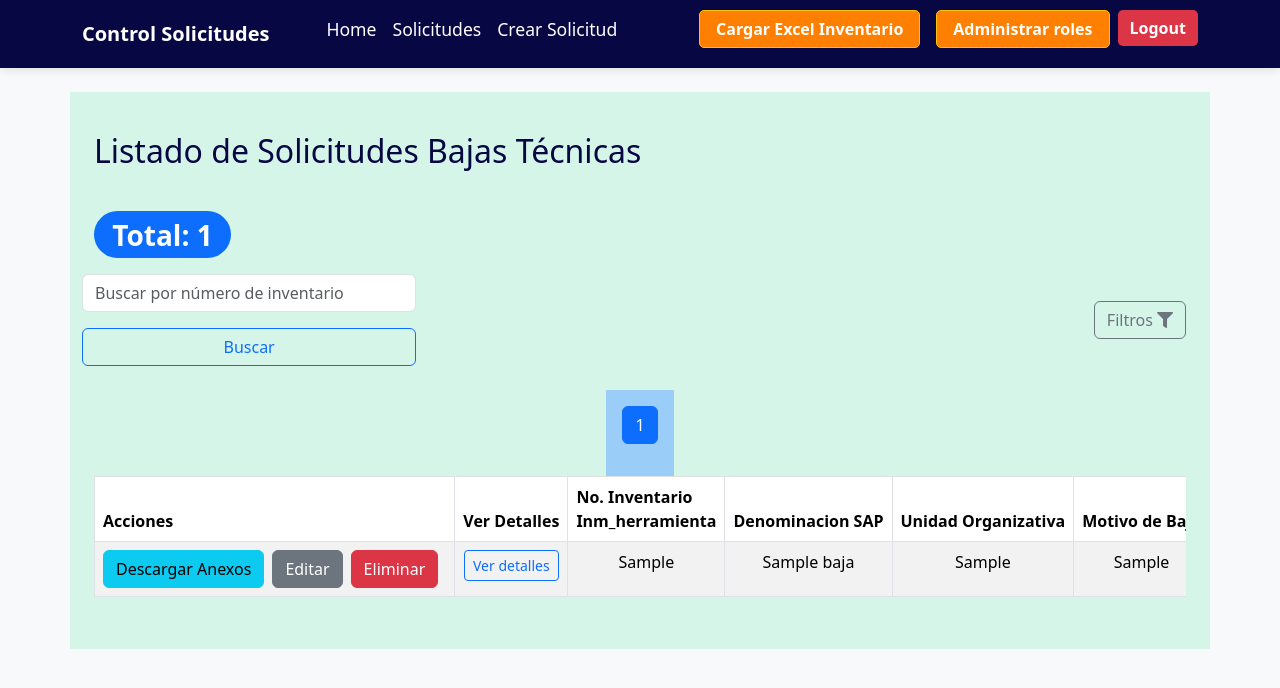
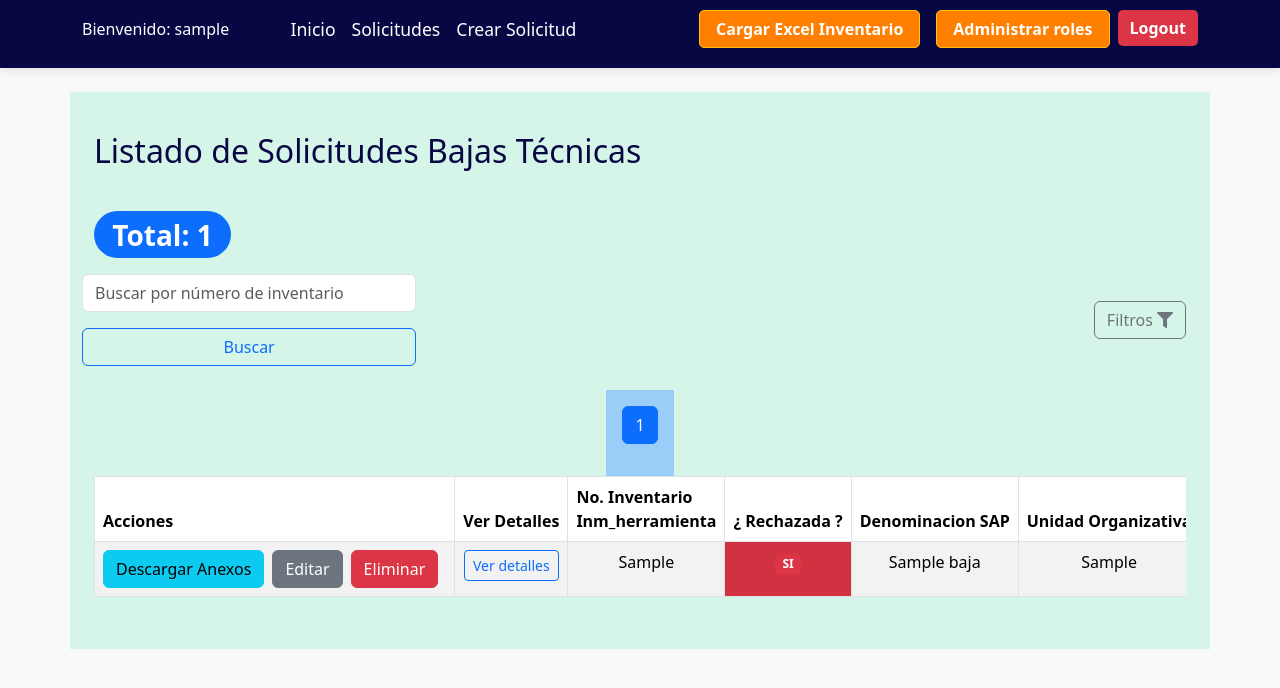
Before and after one commit to maikelamaran/bajas_tecnicas, a Django app: page /bajas/ in a window 1280 px wide. Shown: the top 688 px of the page. Run offline with Django 5.2, Linux system fonts and the light colour scheme; a user stored in the database is signed in; tables that the repository leaves empty hold one stand-in row (values such as "Sample post"); some libraries are stand-ins or nearby versions.

Commit message:
subiendo cambios de lenguaje, todo el trabajo con el nuevo campo rechazada y lo que implica rechazar

```diff
--- a/bajastecnicas/bajas/choices.py
+++ b/bajastecnicas/bajas/choices.py
@@ -85,6 +85,10 @@ ESTADO_ACTUAL_CHOICES = [
     ('Regular', 'Regular'),
     ('Bueno', 'Bueno'),
 ]
+RECHAZADA_CHOICES = [
+    ('False', 'No'),
+    ('True', 'Si'),
+]
 
 AREA_PERTENECE = [
     ('DTAR, Dirección', 'DTAR, Dirección'),
--- a/bajastecnicas/bajas/forms.py
+++ b/bajastecnicas/bajas/forms.py
@@ -1,6 +1,6 @@
 from django import forms
 from . import models
-from .choices import ESTADO_ACTUAL_CHOICES, ESTADO_CHOICES, MOTIVO_BAJA_CHOICES, DESTINO_FINAL_CHOICES, ANEXOS_CHOICES, UNIDAD_ORGANIZATIVA_CHOICES, DETALLES_CHOICES,AREA_PERTENECE
+from .choices import ESTADO_ACTUAL_CHOICES,RECHAZADA_CHOICES, ESTADO_CHOICES, MOTIVO_BAJA_CHOICES, DESTINO_FINAL_CHOICES, ANEXOS_CHOICES, UNIDAD_ORGANIZATIVA_CHOICES, DETALLES_CHOICES,AREA_PERTENECE
 from django.contrib.auth.models import User
 
 class BajasForm(forms.ModelForm):
@@ -12,12 +12,13 @@ class BajasForm(forms.ModelForm):
         if user and not (user.is_superuser or user.has_perm("users.administrador_roles")):
             self.fields['responsable'].disabled = True
             self.fields['responsable'].help_text = "Solo los administradores de roles pueden modificar este campo."
+        self.fields['rechazada'].help_text = "Una vez rechazada la solicitud pásela a <strong>No</strong> cuando vaya a llenar los campos que le faltaron."
 
     # Campos del formulario
     class Meta:
         model = models.Bajas
         fields = [
-            "no_inv", "inm_herramienta", "denominacion_SAP", "unidad_org", "area_pertenece","fabricante","modelo","estado_actual","descripcion_est_actual","uso_actual","foto", "observaciones",
+            "no_inv", "inm_herramienta", "rechazada","denominacion_SAP", "unidad_org", "area_pertenece","fabricante","modelo","estado_actual","descripcion_est_actual","uso_actual","foto", "observaciones",
             "estado", "motivo_baja", "destino_final", "años_explotacion", "valor_residual",
             "detalle","argumento_deteriorado","argumento_obsoleto", "fecha_solicitud", "archivo_mov_aft","responsable"
         ]
@@ -26,6 +27,7 @@ class BajasForm(forms.ModelForm):
         widgets = {
             'no_inv': forms.TextInput(attrs={'class': 'form-control'}),
             'inm_herramienta': forms.TextInput(attrs={'class': 'form-control'}),
+            'rechazada': forms.Select(attrs={'class': 'form-control'}, choices=RECHAZADA_CHOICES),
             'denominacion_SAP': forms.TextInput(attrs={'class': 'form-control'}),
             'unidad_org': forms.Select(attrs={'class': 'form-control'}, choices=UNIDAD_ORGANIZATIVA_CHOICES),
             'area_pertenece': forms.TextInput(attrs={'class': 'form-control'}),
--- a/bajastecnicas/bajas/models.py
+++ b/bajastecnicas/bajas/models.py
@@ -53,6 +53,7 @@ class Bajas(models.Model):
     aprobado_anexoA2 = models.BooleanField(default=False)
     aprobado_anexoA3 = models.BooleanField(default=False)
     responsable = models.ForeignKey(User, on_delete=models.SET_NULL, null=True, blank=True)
+    rechazada = models.BooleanField(default=False)
 
 
     #de esta forma hago que las propiedades anexo_a, anexo_a1, a2, y a3 sean computados,
--- a/bajastecnicas/bajas/templates/bajas/bajas_list.html
+++ b/bajastecnicas/bajas/templates/bajas/bajas_list.html
@@ -51,12 +51,12 @@
           <ul class="pagination">
             {% if bajas.has_previous %}
             <li class="page-item">
-                <a class="page-link" href="?page=1{% if request.GET.sort_by %}&sort_by={{ request.GET.sort_by }}{% endif %}{% if request.GET.noinv_herramienta %}&noinv_herramienta={{ request.GET.noinv_herramienta }}{% endif %}{% if request.GET.fecha_inicio %}&fecha_inicio={{ request.GET.fecha_inicio }}{% endif %}{% if request.GET.fecha_fin %}&fecha_fin={{ request.GET.fecha_fin }}{% endif %}{% if request.GET.fecha_inicio_solic %}&fecha_inicio_solic={{ request.GET.fecha_inicio_solic }}{% endif %}{% if request.GET.fecha_fin_solic %}&fecha_fin_solic={{ request.GET.fecha_fin_solic }}{% endif %}{% if request.GET.estado %}&estado={{ request.GET.estado }}{% endif %}{% if request.GET.unidad_org %}&unidad_org={{ request.GET.unidad_org }}{% endif %}{% if request.GET.motivo_baja %}&motivo_baja={{ request.GET.motivo_baja }}{% endif %}{% if request.GET.destino_final %}&destino_final={{ request.GET.destino_final }}{% endif %}{% if request.GET.anexo_a %}&anexo_a={{ request.GET.anexo_a }}{% endif %}{% if request.GET.anexo_a1 %}&anexo_a1={{ request.GET.anexo_a1 }}{% endif %}{% if request.GET.anexo_a2 %}&anexo_a2={{ request.GET.anexo_a2 }}{% endif %}{% if request.GET.anexo_a3 %}&anexo_a3={{ request.GET.anexo_a3 }}{% endif %}{% if request.GET.responsable %}&responsable={{ request.GET.responsable }}{% endif %}" aria-label="Primera">
+                <a class="page-link" href="?page=1{% if request.GET.sort_by %}&sort_by={{ request.GET.sort_by }}{% endif %}{% if request.GET.noinv_herramienta %}&noinv_herramienta={{ request.GET.noinv_herramienta }}{% endif %}{% if request.GET.fecha_inicio %}&fecha_inicio={{ request.GET.fecha_inicio }}{% endif %}{% if request.GET.fecha_fin %}&fecha_fin={{ request.GET.fecha_fin }}{% endif %}{% if request.GET.fecha_inicio_solic %}&fecha_inicio_solic={{ request.GET.fecha_inicio_solic }}{% endif %}{% if request.GET.fecha_fin_solic %}&fecha_fin_solic={{ request.GET.fecha_fin_solic }}{% endif %}{% if request.GET.estado %}&estado={{ request.GET.estado }}{% endif %}{% if request.GET.unidad_org %}&unidad_org={{ request.GET.unidad_org }}{% endif %}{% if request.GET.motivo_baja %}&motivo_baja={{ request.GET.motivo_baja }}{% endif %}{% if request.GET.destino_final %}&destino_final={{ request.GET.destino_final }}{% endif %}{% if request.GET.anexo_a %}&anexo_a={{ request.GET.anexo_a }}{% endif %}{% if request.GET.anexo_a1 %}&anexo_a1={{ request.GET.anexo_a1 }}{% endif %}{% if request.GET.anexo_a2 %}&anexo_a2={{ request.GET.anexo_a2 }}{% endif %}{% if request.GET.anexo_a3 %}&anexo_a3={{ request.GET.anexo_a3 }}{% endif %}{% if request.GET.responsable %}&responsable={{ request.GET.responsable }}{% endif %}{% if request.GET.rechazada %}&rechazada={{ request.GET.rechazada }}{% endif %}" aria-label="Primera">
                 <span aria-hidden="true">&laquo;</span>
               </a>
             </li>
             <li class="page-item">
-                <a class="page-link" href="?page={{ bajas.previous_page_number }}{% if request.GET.sort_by %}&sort_by={{ request.GET.sort_by }}{% endif %}{% if request.GET.noinv_herramienta %}&noinv_herramienta={{ request.GET.noinv_herramienta }}{% endif %}{% if request.GET.fecha_inicio %}&fecha_inicio={{ request.GET.fecha_inicio }}{% endif %}{% if request.GET.fecha_fin %}&fecha_fin={{ request.GET.fecha_fin }}{% endif %}{% if request.GET.fecha_inicio_solic %}&fecha_inicio_solic={{ request.GET.fecha_inicio_solic }}{% endif %}{% if request.GET.fecha_fin_solic %}&fecha_fin_solic={{ request.GET.fecha_fin_solic }}{% endif %}{% if request.GET.estado %}&estado={{ request.GET.estado }}{% endif %}{% if request.GET.unidad_org %}&unidad_org={{ request.GET.unidad_org }}{% endif %}{% if request.GET.motivo_baja %}&motivo_baja={{ request.GET.motivo_baja }}{% endif %}{% if request.GET.destino_final %}&destino_final={{ request.GET.destino_final }}{% endif %}{% if request.GET.anexo_a %}&anexo_a={{ request.GET.anexo_a }}{% endif %}{% if request.GET.anexo_a1 %}&anexo_a1={{ request.GET.anexo_a1 }}{% endif %}{% if request.GET.anexo_a2 %}&anexo_a2={{ request.GET.anexo_a2 }}{% endif %}{% if request.GET.anexo_a3 %}&anexo_a3={{ request.GET.anexo_a3 }}{% endif %}{% if request.GET.responsable %}&responsable={{ request.GET.responsable }}{% endif %}" aria-label="Anterior">
+                <a class="page-link" href="?page={{ bajas.previous_page_number }}{% if request.GET.sort_by %}&sort_by={{ request.GET.sort_by }}{% endif %}{% if request.GET.noinv_herramienta %}&noinv_herramienta={{ request.GET.noinv_herramienta }}{% endif %}{% if request.GET.fecha_inicio %}&fecha_inicio={{ request.GET.fecha_inicio }}{% endif %}{% if request.GET.fecha_fin %}&fecha_fin={{ request.GET.fecha_fin }}{% endif %}{% if request.GET.fecha_inicio_solic %}&fecha_inicio_solic={{ request.GET.fecha_inicio_solic }}{% endif %}{% if request.GET.fecha_fin_solic %}&fecha_fin_solic={{ request.GET.fecha_fin_solic }}{% endif %}{% if request.GET.estado %}&estado={{ request.GET.estado }}{% endif %}{% if request.GET.unidad_org %}&unidad_org={{ request.GET.unidad_org }}{% endif %}{% if request.GET.motivo_baja %}&motivo_baja={{ request.GET.motivo_baja }}{% endif %}{% if request.GET.destino_final %}&destino_final={{ request.GET.destino_final }}{% endif %}{% if request.GET.anexo_a %}&anexo_a={{ request.GET.anexo_a }}{% endif %}{% if request.GET.anexo_a1 %}&anexo_a1={{ request.GET.anexo_a1 }}{% endif %}{% if request.GET.anexo_a2 %}&anexo_a2={{ request.GET.anexo_a2 }}{% endif %}{% if request.GET.anexo_a3 %}&anexo_a3={{ request.GET.anexo_a3 }}{% endif %}{% if request.GET.responsable %}&responsable={{ request.GET.responsable }}{% endif %}{% if request.GET.rechazada %}&rechazada={{ request.GET.rechazada }}{% endif %}" aria-label="Anterior">
                 <span aria-hidden="true">&lt;</span>
               </a>
             </li>
@@ -68,12 +68,12 @@
 
             {% if bajas.has_next %}
             <li class="page-item">
-                <a class="page-link" href="?page={{ bajas.next_page_number }}{% if request.GET.sort_by %}&sort_by={{ request.GET.sort_by }}{% endif %}{% if request.GET.noinv_herramienta %}&noinv_herramienta={{ request.GET.noinv_herramienta }}{% endif %}{% if request.GET.fecha_inicio %}&fecha_inicio={{ request.GET.fecha_inicio }}{% endif %}{% if request.GET.fecha_fin %}&fecha_fin={{ request.GET.fecha_fin }}{% endif %}{% if request.GET.fecha_inicio_solic %}&fecha_inicio_solic={{ request.GET.fecha_inicio_solic }}{% endif %}{% if request.GET.fecha_fin_solic %}&fecha_fin_solic={{ request.GET.fecha_fin_solic }}{% endif %}{% if request.GET.estado %}&estado={{ request.GET.estado }}{% endif %}{% if request.GET.unidad_org %}&unidad_org={{ request.GET.unidad_org }}{% endif %}{% if request.GET.motivo_baja %}&motivo_baja={{ request.GET.motivo_baja }}{% endif %}{% if request.GET.destino_final %}&destino_final={{ request.GET.destino_final }}{% endif %}{% if request.GET.anexo_a %}&anexo_a={{ request.GET.anexo_a }}{% endif %}{% if request.GET.anexo_a1 %}&anexo_a1={{ request.GET.anexo_a1 }}{% endif %}{% if request.GET.anexo_a2 %}&anexo_a2={{ request.GET.anexo_a2 }}{% endif %}{% if request.GET.anexo_a3 %}&anexo_a3={{ request.GET.anexo_a3 }}{% endif %}{% if request.GET.responsable %}&responsable={{ request.GET.responsable }}{% endif %}" aria-label="Siguiente">
+                <a class="page-link" href="?page={{ bajas.next_page_number }}{% if request.GET.sort_by %}&sort_by={{ request.GET.sort_by }}{% endif %}{% if request.GET.noinv_herramienta %}&noinv_herramienta={{ request.GET.noinv_herramienta }}{% endif %}{% if request.GET.fecha_inicio %}&fecha_inicio={{ request.GET.fecha_inicio }}{% endif %}{% if request.GET.fecha_fin %}&fecha_fin={{ request.GET.fecha_fin }}{% endif %}{% if request.GET.fecha_inicio_solic %}&fecha_inicio_solic={{ request.GET.fecha_inicio_solic }}{% endif %}{% if request.GET.fecha_fin_solic %}&fecha_fin_solic={{ request.GET.fecha_fin_solic }}{% endif %}{% if request.GET.estado %}&estado={{ request.GET.estado }}{% endif %}{% if request.GET.unidad_org %}&unidad_org={{ request.GET.unidad_org }}{% endif %}{% if request.GET.motivo_baja %}&motivo_baja={{ request.GET.motivo_baja }}{% endif %}{% if request.GET.destino_final %}&destino_final={{ request.GET.destino_final }}{% endif %}{% if request.GET.anexo_a %}&anexo_a={{ request.GET.anexo_a }}{% endif %}{% if request.GET.anexo_a1 %}&anexo_a1={{ request.GET.anexo_a1 }}{% endif %}{% if request.GET.anexo_a2 %}&anexo_a2={{ request.GET.anexo_a2 }}{% endif %}{% if request.GET.anexo_a3 %}&anexo_a3={{ request.GET.anexo_a3 }}{% endif %}{% if request.GET.responsable %}&responsable={{ request.GET.responsable }}{% endif %}{% if request.GET.rechazada %}&rechazada={{ request.GET.rechazada }}{% endif %}" aria-label="Siguiente">
                 <span aria-hidden="true">&gt;</span>
               </a>
             </li>
             <li class="page-item">
-              <a class="page-link" href="?page={{ bajas.paginator.num_pages }}{% if request.GET.sort_by %}&sort_by={{ request.GET.sort_by }}{% endif %}{% if request.GET.noinv_herramienta %}&noinv_herramienta={{ request.GET.noinv_herramienta }}{% endif %}{% if request.GET.fecha_inicio %}&fecha_inicio={{ request.GET.fecha_inicio }}{% endif %}{% if request.GET.fecha_fin %}&fecha_fin={{ request.GET.fecha_fin }}{% endif %}{% if request.GET.fecha_inicio_solic %}&fecha_inicio_solic={{ request.GET.fecha_inicio_solic }}{% endif %}{% if request.GET.fecha_fin_solic %}&fecha_fin_solic={{ request.GET.fecha_fin_solic }}{% endif %}{% if request.GET.estado %}&estado={{ request.GET.estado }}{% endif %}{% if request.GET.unidad_org %}&unidad_org={{ request.GET.unidad_org }}{% endif %}{% if request.GET.motivo_baja %}&motivo_baja={{ request.GET.motivo_baja }}{% endif %}{% if request.GET.destino_final %}&destino_final={{ request.GET.destino_final }}{% endif %}{% if request.GET.anexo_a %}&anexo_a={{ request.GET.anexo_a }}{% endif %}{% if request.GET.anexo_a1 %}&anexo_a1={{ request.GET.anexo_a1 }}{% endif %}{% if request.GET.anexo_a2 %}&anexo_a2={{ request.GET.anexo_a2 }}{% endif %}{% if request.GET.anexo_a3 %}&anexo_a3={{ request.GET.anexo_a3 }}{% endif %}{% if request.GET.responsable %}&responsable={{ request.GET.responsable }}{% endif %}" aria-label="Última">
+              <a class="page-link" href="?page={{ bajas.paginator.num_pages }}{% if request.GET.sort_by %}&sort_by={{ request.GET.sort_by }}{% endif %}{% if request.GET.noinv_herramienta %}&noinv_herramienta={{ request.GET.noinv_herramienta }}{% endif %}{% if request.GET.fecha_inicio %}&fecha_inicio={{ request.GET.fecha_inicio }}{% endif %}{% if request.GET.fecha_fin %}&fecha_fin={{ request.GET.fecha_fin }}{% endif %}{% if request.GET.fecha_inicio_solic %}&fecha_inicio_solic={{ request.GET.fecha_inicio_solic }}{% endif %}{% if request.GET.fecha_fin_solic %}&fecha_fin_solic={{ request.GET.fecha_fin_solic }}{% endif %}{% if request.GET.estado %}&estado={{ request.GET.estado }}{% endif %}{% if request.GET.unidad_org %}&unidad_org={{ request.GET.unidad_org }}{% endif %}{% if request.GET.motivo_baja %}&motivo_baja={{ request.GET.motivo_baja }}{% endif %}{% if request.GET.destino_final %}&destino_final={{ request.GET.destino_final }}{% endif %}{% if request.GET.anexo_a %}&anexo_a={{ request.GET.anexo_a }}{% endif %}{% if request.GET.anexo_a1 %}&anexo_a1={{ request.GET.anexo_a1 }}{% endif %}{% if request.GET.anexo_a2 %}&anexo_a2={{ request.GET.anexo_a2 }}{% endif %}{% if request.GET.anexo_a3 %}&anexo_a3={{ request.GET.anexo_a3 }}{% endif %}{% if request.GET.responsable %}&responsable={{ request.GET.responsable }}{% endif %}{% if request.GET.rechazada %}&rechazada={{ request.GET.rechazada }}{% endif %}" aria-label="Última">
                 <span aria-hidden="true">&raquo;</span>
               </a>
             </li>
@@ -111,6 +111,16 @@
                                 <option value="">Seleccionar Motivo</option>
                                 <option value="Obsolescencia">Obsolescencia</option>
                                 <option value="deterioro">Deterioro</option>
+                            </select>
+                        </div>
+                    </div>
+                    <div class="col-md-3">
+                        <div class="mb-3">
+                            <label for="rechazada" class="form-label">Rechazada</label>
+                            <select class="form-select" id="rechazada" name="rechazada">
+                                <option value="">Seleccione valor</option>
+                                <option value="True">Sí</option>
+                                <option value="False">No</option>
                             </select>
                         </div>
                     </div>
@@ -284,6 +294,7 @@
                     <th>Acciones</th>
                     <th>Ver Detalles</th>
                     <th>No. Inventario <br> Inm_herramienta</th>
+                    <th>¿ Rechazada ? </th>
                     <th>Denominacion SAP</th>
                     <th>Unidad Organizativa</th>
                     <th>Motivo de Baja</th>
@@ -368,6 +379,17 @@
                     </td>
                     <td><a href="{% url 'bajas:baja-page' id=baja.id %}" class="btn btn-outline-primary btn-sm">Ver detalles</a></td>
                     <td>{{ baja.no_inv|default:baja.inm_herramienta }}</td>
+                    <td {% if baja.rechazada == True %}
+                            class="bg-danger"
+                        {% else %}
+                            class="bg-success"
+                        {% endif %}
+                    >
+                        {% if baja.rechazada == True %}
+                            <span class="badge bg-danger">SI</span>
+                        {% else %}
+                            <span class="badge bg-success">NO</span>
+                        {% endif %}</td>
                     <td>{{ baja.denominacion_SAP }}</td>
                     <td>{{ baja.unidad_org }}</td>
                     <td>{{ baja.motivo_baja }}</td>
--- a/bajastecnicas/bajas/templates/bajas/crear_bajas.html
+++ b/bajastecnicas/bajas/templates/bajas/crear_bajas.html
@@ -8,7 +8,7 @@
 <section class="container mt-5">
     <div class="row justify-content-center">
         <div class="col-md-8">
-            <h1 class="text-center">Crear Registro</h1>
+            <h1 class="text-center">Crear Solicitud</h1>
             <form action="{% url 'bajas:crear-baja' %}" method="post" enctype="multipart/form-data">
                 {% csrf_token %}
 
--- a/bajastecnicas/bajas/views.py
+++ b/bajastecnicas/bajas/views.py
@@ -53,6 +53,7 @@ def bajas_list(request):
     anexo_a1 = request.GET.get('anexo_a1')
     anexo_a2 = request.GET.get('anexo_a2')
     anexo_a3 = request.GET.get('anexo_a3')
+    rechazada = request.GET.get('rechazada')
 
     # Filtro por responsable (ID de usuario)
     responsable_id = request.GET.get('responsable')
@@ -95,6 +96,9 @@ def bajas_list(request):
 
     if estado:
         bajass = bajass.filter(estado=estado)
+
+    if rechazada:
+        bajass = bajass.filter(rechazada=rechazada)
 
     if unidad_org:
         bajass = bajass.filter(unidad_org=unidad_org)
@@ -246,6 +250,21 @@ def eliminar_baja(request, id):
     return render(request, 'bajas/acceso_denegado.html')  # o podrías redirigir si no usas confirmación
 
 
+# @login_required
+# @solo_admin_roles
+# def editar_baja(request, id):
+#     baja = get_object_or_404(Bajas, pk=id)
+
+#     if request.method == 'POST':
+#         form = BajasForm(request.POST, request.FILES, instance=baja, user=request.user)
+#         if form.is_valid():
+#             form.save()
+#             return redirect('bajas:list')
+#     else:
+#         form = BajasForm(instance=baja, user=request.user)
+
+#     return render(request, 'bajas/editar_bajas.html', {'form': form, 'baja': baja})
+
 @login_required
 @solo_admin_roles
 def editar_baja(request, id):
@@ -254,6 +273,35 @@ def editar_baja(request, id):
     if request.method == 'POST':
         form = BajasForm(request.POST, request.FILES, instance=baja, user=request.user)
         if form.is_valid():
+            #baja.archivo_anexo_a1  si el archivo existe es un path ponerlo a null
+            #baja.listopara_anexo_A1 ojo aqui pongo en false el que viene, estos estan en el crear anexo anterior, nada mas se crea esta variable del proximo le doy true
+            #baja.informacion_anexo_a1_completa  una vez que lleno los datos de cada anexo esto lo pongo en true
+            #baja.aprobado_anexoA1 esto es quien me dice si esta aprobado o no , ponerlo en false
+            #TODO tengo que ser capaz de saber si lo esta editando por primera vez si no cada vez que una vez rechazada lo voy a editar me vuelve al mismo paso de las banderas
+            if baja.rechazada == True:
+                if ( baja.aprobado_anexoA3 ==False and baja.aprobado_anexoA2 ==False and baja.aprobado_anexoA ==False  and baja.aprobado_anexoA1 ==False):
+                    baja.listopara_anexo_A1=False
+                    baja.archivo_anexo_0 = ''
+                if ( baja.aprobado_anexoA3 ==False and baja.aprobado_anexoA2 ==False and baja.aprobado_anexoA ==False and baja.aprobado_anexoA1 ==True):
+                    baja.listopara_anexo_A=False
+                    baja.archivo_anexo_a1 = ''
+                    baja.informacion_anexo_a1_completa = False
+                    baja.aprobado_anexoA1 =False
+                if ( baja.aprobado_anexoA3 ==False and baja.aprobado_anexoA2 ==False and baja.aprobado_anexoA ==True and baja.aprobado_anexoA1 ==True):
+                    baja.listopara_anexo_A2=False
+                    baja.archivo_anexo_a = ''
+                    baja.informacion_anexo_a_completa = False
+                    baja.aprobado_anexoA =False
+                if ( baja.aprobado_anexoA3 ==False and baja.aprobado_anexoA2 ==True and baja.aprobado_anexoA ==True and baja.aprobado_anexoA1 ==True):
+                    baja.listopara_anexo_A3=False
+                    baja.archivo_anexo_a2 = ''
+                    baja.informacion_anexo_a2_completa = False
+                    baja.aprobado_anexoA2 =False
+                if ( baja.aprobado_anexoA3 ==True and baja.aprobado_anexoA2 ==True and baja.aprobado_anexoA ==True and baja.aprobado_anexoA1 ==True):
+                    baja.archivo_anexo_a3 = ''
+                    baja.informacion_anexo_a3_completa = False
+                    baja.aprobado_anexoA3 =False
+
             form.save()
             return redirect('bajas:list')
     else:
--- a/bajastecnicas/templates/home.html
+++ b/bajastecnicas/templates/home.html
@@ -1,7 +1,7 @@
 {% extends "layout.html" %}
 
 {% block title %}
-    Home
+    Inicio
 {% endblock %}
 
 {% block content %}
@@ -10,8 +10,8 @@
     <div class="row vh-100 justify-content-center align-items-start" style="background-image: url('/static/bajastecnicas/icons/bajastecnicas.jpg'); background-size: cover; background-position: center;">
         <!-- Capa de superposición para el texto -->
         <div class="col-12 text-center text-white mt-5 px-3" style="background-color: rgba(0, 0, 0, 0.5);">
-            <h2 class="display-4 font-weight-bold text-shadow">Control de</h2>
-            <h1 class="display-1 font-weight-bold text-shadow">BAJAS TÉCNICAS</h1>
+            <h2 class="display-4 font-weight-bold text-shadow">Gestor de</h2>
+            <h1 class="display-1 font-weight-bold text-shadow">Bajas Técnicas</h1>
         </div>
     </div>
 </div>
--- a/bajastecnicas/templates/layout.html
+++ b/bajastecnicas/templates/layout.html
@@ -67,7 +67,11 @@
   <body>
     <nav class="navbar navbar-expand-lg navbar-custom">
       <div class="container">
-        <a class="navbar-brand" href="/">Control Solicitudes</a>
+        {% if user.is_authenticated %}
+          <span class="nav-item">
+                  <span class="nav-link">Bienvenido: {{ user.username }}</span>
+          </span>
+        {% endif %}
         <button
           class="navbar-toggler"
           type="button"
@@ -81,7 +85,7 @@
         </button>
         <div class="collapse navbar-collapse" id="navbarNav">
           <ul class="navbar-nav me-auto">
-            <li class="nav-item"><a class="nav-link" href="/">Home</a></li>
+            <li class="nav-item"><a class="nav-link" href="/">Inicio</a></li>
              {% if user.is_authenticated %}
               <li class="nav-item">
                 <a class="nav-link" href="{% url 'bajas:list' %}">Solicitudes</a>
@@ -91,13 +95,14 @@
               <li class="nav-item">
                 <a class="nav-link" href="{% url 'bajas:crear-baja' %}">Crear Solicitud</a>
               </li>
+
               {% comment %} {% endif %} {% endcomment %}
             {% else %}
+              {% comment %} <li class="nav-item">
+                <a class="nav-link" href="{% url 'users:register' %}">Registrarse</a>
+              </li> {% endcomment %}
               <li class="nav-item">
-                <a class="nav-link" href="{% url 'users:register' %}">Registrarse</a>
-              </li>
-              <li class="nav-item">
-                <a class="nav-link" href="{% url 'users:login' %}">Login</a>
+                <a class="nav-link" href="{% url 'users:login' %}">Autenticarse</a>
               </li>
             {% endif %}
           </ul>
--- a/bajastecnicas/users/templates/registration/login.html
+++ b/bajastecnicas/users/templates/registration/login.html
@@ -2,13 +2,13 @@
 {% load widget_tweaks %}
 
 {% block title %}
-    Login
+    Autenticación
 {% endblock %}
 
 {% block content %}
 <div class="container d-flex justify-content-center align-items-center" style="height: 100vh;">
     <div class="col-md-4">
-        <h1 class="text-center mb-4">Login</h1>
+        <h1 class="text-center mb-4">Autenticación</h1>
 
         <!-- Si hay errores de formulario, se muestran en una alerta -->
         {% if form.errors %}
```
Also changed, not shown: other parts of bajastecnicas/bajas/templates/bajas/bajas_list.html (+12 -12 lines), bajastecnicas/bajas/templates/bajas/bajas_page.html (+23 -9 lines), bajastecnicas/bajas/migrations/0014_bajas_rechazada_alter_bajas_responsable.py (added).
